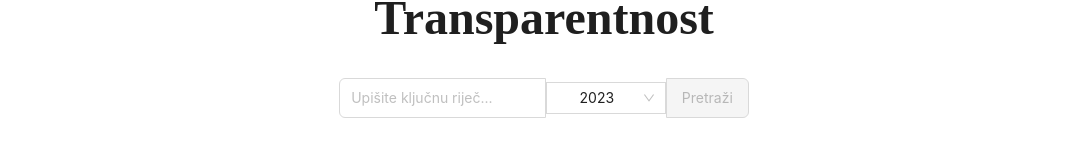
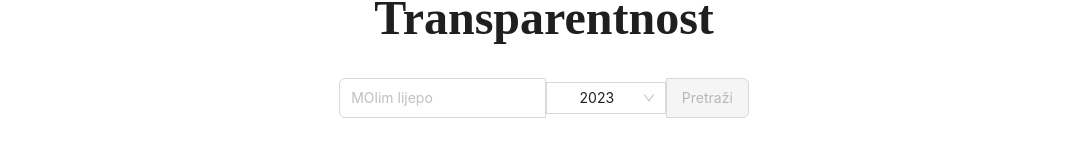
Before and after one commit to 3ojan/javna-nabava-frontend, a React (Vite) app: page / in a window 1280 px wide. Shown: the part 176-344 px from the top of the page, without its empty margins (96-1183 px from the left). Built offline with nearby package versions, Linux system fonts and the light colour scheme; no server answers.

Commit message:
testing link

```diff
--- a/src/app/components/search/TransparentnostSearch.tsx
+++ b/src/app/components/search/TransparentnostSearch.tsx
@@ -47,7 +47,7 @@ export default function TransparentnostSearch(props: any) {
           /> */}
           <StyledSearchBar>
             <Input
-              placeholder="Upišite ključnu riječ..."
+              placeholder="MOlim lijepo"
               // onSearch={handleSearch}
               onChange={onChangeInput}
               className="search-input"
```
